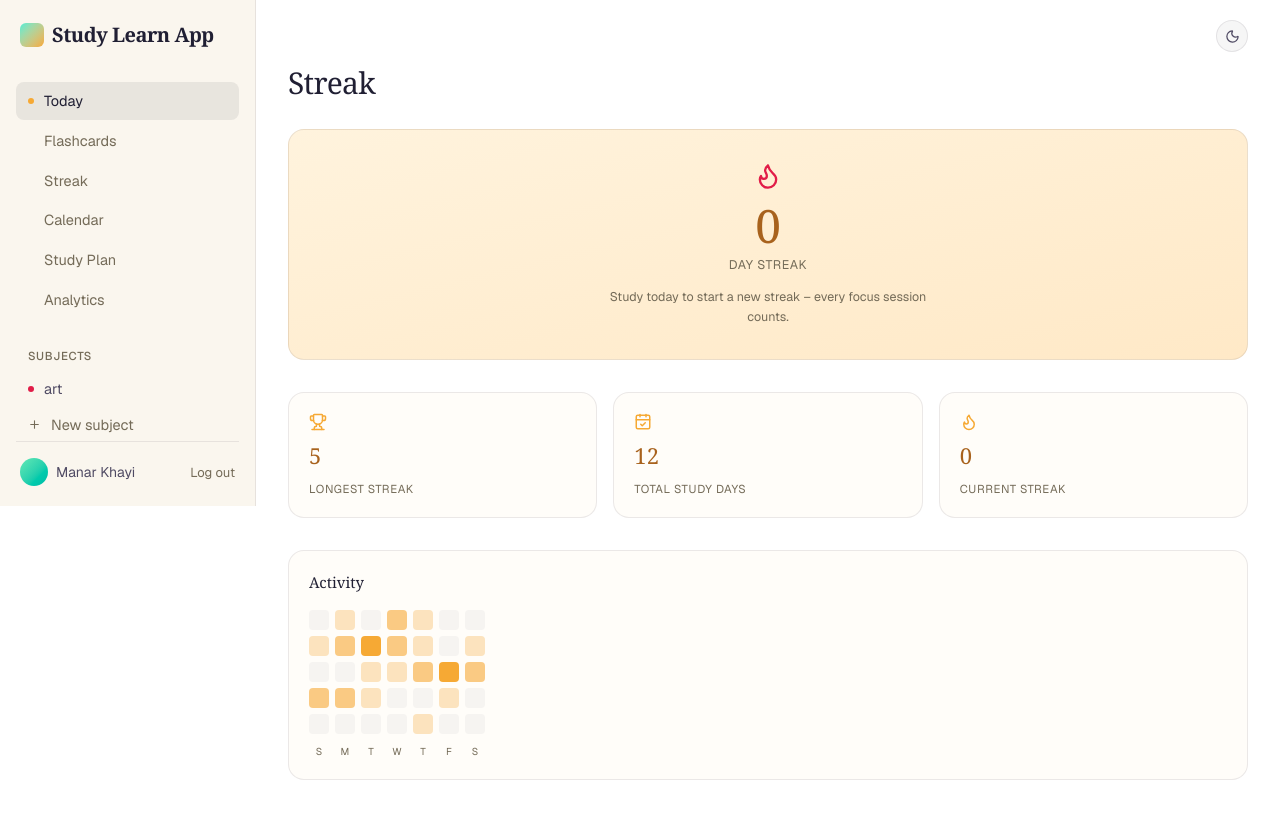
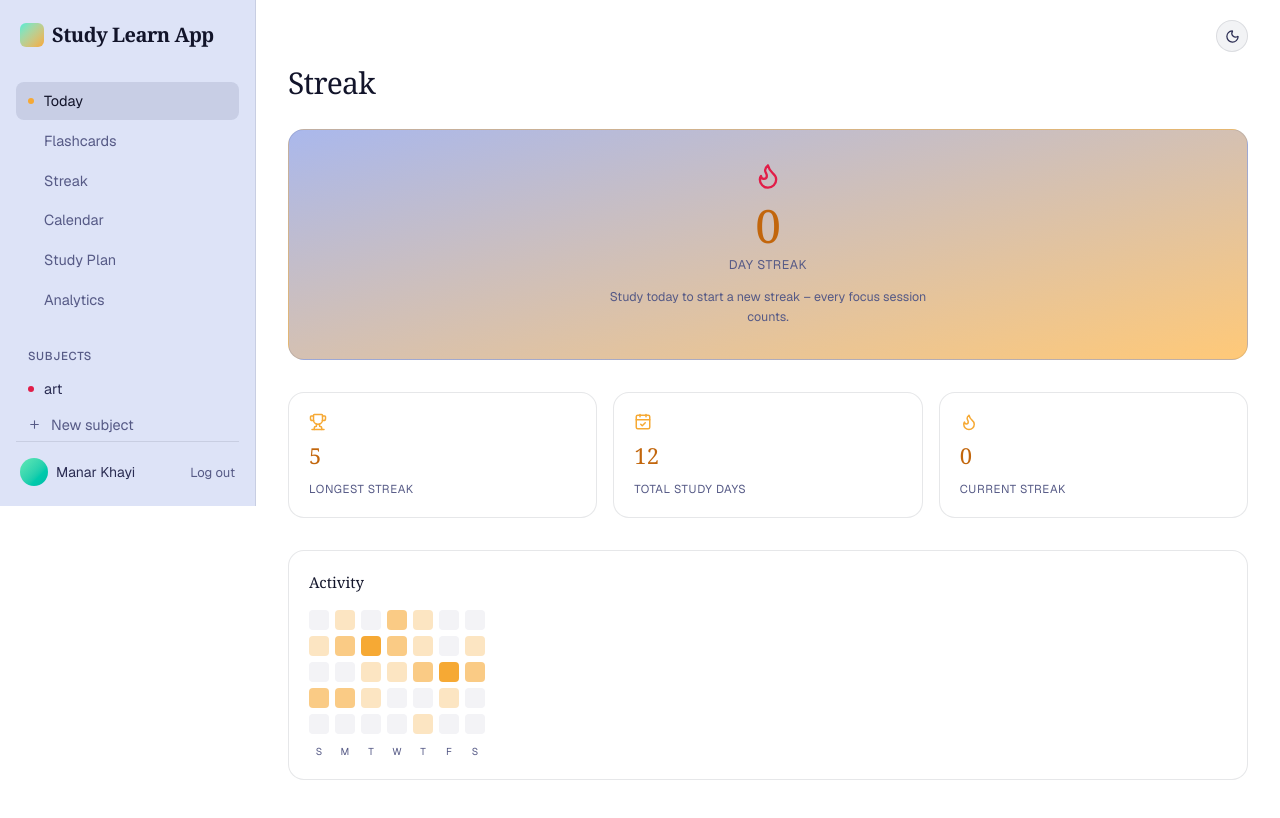
Before and after one commit to henrystitch-debug/StudyPlanApp, a Next.js app in the folder study_plan_app/: page /streak in a window 1280 px wide. Built offline with nearby package versions, Linux system fonts and the light colour scheme.

Commit message:
lightmode

```diff
--- a/study_plan_app/src/app/globals.css
+++ b/study_plan_app/src/app/globals.css
@@ -18,45 +18,48 @@
   --muted: #7c8399;
   --text-secondary: #cbd5e1;
 
-  /* soft fills, used for hover states / subtle chips / inputs */
   --overlay: rgba(255, 255, 255, 0.04);
   --overlay-strong: rgba(255, 255, 255, 0.08);
   --sunken: rgba(0, 0, 0, 0.2);
   --scrim: rgba(0, 0, 0, 0.6);
 
-  /* hero card gradient — lamp-lit navy/plum (unchanged) */
   --hero-from: #151a34;
   --hero-to: #1a1030;
+  --hero-glow: 0 8px 30px rgba(0, 0, 0, 0.35);
+  --hover-glow: 0 0 0 1px rgba(246, 169, 52, 0.4), 0 4px 20px rgba(246, 169, 52, 0.25);
 }
 
 .light {
-  /* base surfaces — white background, warm parchment panels for layering */
+  /* background back to white; blue now lives in sidebar/hero/sunken
+     surfaces instead, so it still contrasts against something */
   --background: #ffffff;
-  --foreground: #201f33;
+  --foreground: #12142a;
 
-  --panel: #fffdf9;
-  --panel-border: rgba(32, 28, 46, 0.09);
-  --sidebar: #faf6ee;
+  --panel: #ffffff;
+  --panel-border: rgba(18, 20, 42, 0.10);
+  --sidebar: #dde3f7;
 
-  /* accent stays the same amber — it's the one element that should feel
-     identical in both modes, like the desk lamp is always on. */
+  /* accent stays identical — the lamp is always on */
   --accent: #f6a934;
   --accent-foreground: #1a1305;
-  --accent-strong: #a8621d;
+  --accent-strong: #c2660c;
 
   --rose: #e11d48;
-  --muted: #746b58;
-  --text-secondary: #4f4a63;
+  --muted: #565a86;
+  --text-secondary: #2a2c52;
 
-  --overlay: rgba(32, 28, 46, 0.04);
-  --overlay-strong: rgba(32, 28, 46, 0.08);
-  --sunken: rgba(32, 28, 46, 0.03);
+  --overlay: rgba(18, 20, 70, 0.05);
+  --overlay-strong: rgba(18, 20, 70, 0.10);
+  --sunken: rgba(30, 40, 120, 0.10);
   --scrim: rgba(20, 16, 10, 0.4);
 
-  /* hero card gradient — warm cream into amber, so the Focus Session
-     card still reads as "lit up" the way it does at night */
-  --hero-from: #fff3dd;
-  --hero-to: #ffe9c7;
+  /* hero card gradient — deep indigo into amber, with glow */
+  --hero-from: #aab8ec;
+  --hero-to: #ffc978;
+  --hero-glow: 0 8px 40px rgba(246, 169, 52, 0.45), 0 0 60px rgba(120, 140, 230, 0.3);
+
+  /* hover glow: cool blue ring + soft amber bleed */
+  --hover-glow: 0 0 0 1px rgba(120, 140, 230, 0.35), 0 4px 24px rgba(246, 169, 52, 0.3);
 }
 
 @theme inline {
@@ -68,6 +71,8 @@
   --color-accent-foreground: var(--accent-foreground);
   --color-rose: var(--rose);
   --color-muted: var(--muted);
+  --shadow-hero: var(--hero-glow);
+  --shadow-hover-glow: var(--hover-glow);
   --font-sans: var(--font-geist-sans);
   --font-mono: var(--font-geist-mono);
   --font-serif: "Georgia", serif;
@@ -79,3 +84,13 @@ body {
   font-family: Arial, Helvetica, sans-serif;
   transition: background-color 0.2s ease, color 0.2s ease;
 }
+
+/* reusable hover-glow: add this class to any card, button, or list
+   item you want to "light up" on hover */
+.hover-glow {
+  transition: box-shadow 0.25s ease, transform 0.25s ease;
+}
+.hover-glow:hover {
+  box-shadow: var(--shadow-hover-glow);
+  transform: translateY(-1px);
+}
--- a/study_plan_app/src/components/dashboard/FocusCard.tsx
+++ b/study_plan_app/src/components/dashboard/FocusCard.tsx
@@ -39,7 +39,7 @@ export function FocusCard() {
   };
 
   return (
-    <div className="relative overflow-hidden rounded-2xl border border-panel-border bg-[linear-gradient(to_bottom_right,var(--hero-from),var(--hero-to))] p-6 sm:p-8">
+    <div className="relative overflow-hidden rounded-2xl border border-panel-border bg-[linear-gradient(to_bottom_right,var(--hero-from),var(--hero-to))] p-6 shadow-[var(--shadow-hero)] sm:p-8">
       <div className="flex flex-col gap-6 sm:flex-row sm:items-center sm:justify-between">
         <div className="max-w-md">
           <div className="mb-3 flex items-center gap-2 text-[12px] font-medium uppercase tracking-wider text-accent">
```
